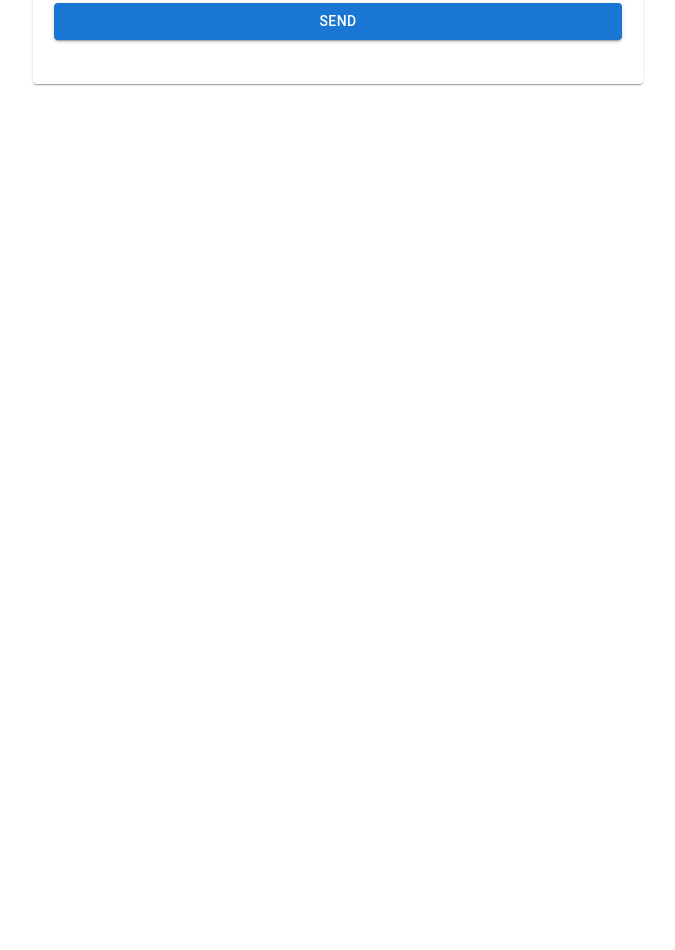
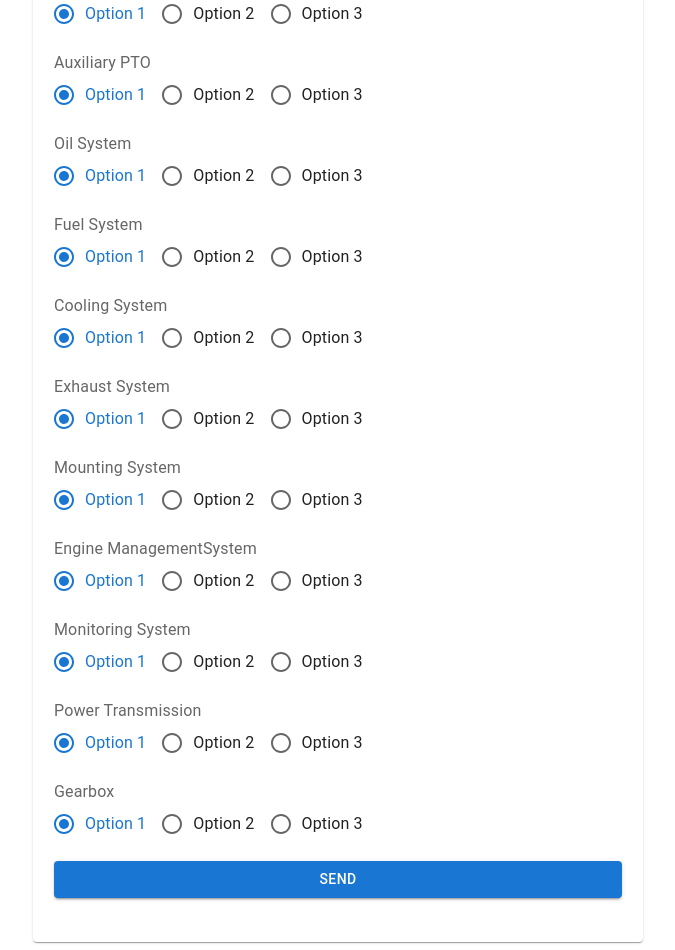
Before and after one commit to interBN/OOKA-Frontend, a React (Create React App) app in the folder ooka-frontend/: page / in a window 1280 px wide. Shown: the part 380-1330 px from the top of the page, without its empty margins (302-977 px from the left). Before the commit the page ends 800 px from the top, so only its background shows below. Built offline with nearby package versions, Linux system fonts and the light colour scheme.

Commit message:
add field names

```diff
--- a/ooka-frontend/src/App.js
+++ b/ooka-frontend/src/App.js
@@ -1,19 +1,56 @@
-import { Button, Card, CardContent, Grid, Typography, FormControl, Radio, FormControlLabel, RadioGroup, FormLabel } from '@mui/material';
+import { Button, Card, CardContent, Alert, Grid, Typography, FormControl, Radio, FormControlLabel, RadioGroup, FormLabel } from '@mui/material';
 import React from 'react';
 import "./App.css";
 import logo from "./logo.svg";
+import { useRadioGroup } from '@mui/material/RadioGroup';
+import { styled } from '@mui/material/styles';
+
+
+
+const StyledFormControlLabel = styled((props) => <FormControlLabel {...props} />)(
+    ({ theme, checked }) => ({
+        '.MuiFormControlLabel-label': checked && {
+            color: theme.palette.primary.main,
+        },
+    }),
+);
+
+function MyFormControlLabel(props) {
+    //   {/* <Grid xs={12} sm={6} item>
+    //                             <TextField label="First Name" placeholder='Please enter first name' variant='outlined' fullWidth required />
+    //                         </Grid>
+    //                         <Grid xs={12} sm={6} item>
+    //                             <TextField label="Last Name" placeholder='Please enter last name' variant='outlined' fullWidth required />
+    //                         </Grid>
+    //                         <Grid xs={12} item>
+    //                             <TextField type="email" label="Email" placeholder='Please enter email' variant='outlined' fullWidth required />
+    //                         </Grid>
+    //                         <Grid xs={12} item>
+    //                             <TextField type="number" label="Phone" placeholder='Please enter phone' variant='outlined' fullWidth required />
+    //                         </Grid>
+    //                         <Grid xs={12} item>
+    //                             <TextField label="Message" multiline rows={8} placeholder='Type message' variant='outlined' fullWidth required />
+    //                         </Grid> */}
+    const radioGroup = useRadioGroup();
+    let checked = false;
+    if (radioGroup) {
+        checked = radioGroup.value === props.value;
+    }
+    return <StyledFormControlLabel checked={checked} {...props} />;
+}
+
 
 function App() {
     return (
         <div className='App'>
 
+            <Alert variant="filled" severity="info" onClose={() => { }}>This is an info alert — check it out!</Alert>
             <header className="App-header" align="center">
                 <img src={logo} className="App-logo" alt="logo" />
                 <Typography gutterBottom variant="h3" align='center'>
                     Unsere App
                 </Typography>
             </header>
-
 
             <Card style={{ maxWidth: 600, margin: "0 auto", padding: "20px 5px" }}>
                 <CardContent>
@@ -24,58 +61,6 @@ function App() {
 
                     <form>
                         <Grid container spacing={2}>
-                            {/* <Grid xs={12} sm={6} item>
-                                <TextField label="First Name" placeholder='Please enter first name' variant='outlined' fullWidth required />
-                            </Grid>
-                            <Grid xs={12} sm={6} item>
-                                <TextField label="Last Name" placeholder='Please enter last name' variant='outlined' fullWidth required />
-                            </Grid>
-                            <Grid xs={12} item>
-                                <TextField type="email" label="Email" placeholder='Please enter email' variant='outlined' fullWidth required />
-                            </Grid>
-                            <Grid xs={12} item>
-                                <TextField type="number" label="Phone" placeholder='Please enter phone' variant='outlined' fullWidth required />
-                            </Grid>
-                            <Grid xs={12} item>
-                                <TextField label="Message" multiline rows={8} placeholder='Type message' variant='outlined' fullWidth required />
-                            </Grid> */}
-
-                            {/*
-
-                            <Grid xs={12} item>
-                                <TextField type="text" label="StartingSystem" placeholder='Please enter the StartingSystem' variant='outlined' fullWidth required />
-                            </Grid>
-                            <Grid xs={12} item>
-                                <TextField type="text" label="AuxiliaryPTO" placeholder='Please enter the AuxiliaryPTO' variant='outlined' fullWidth required />
-                            </Grid>
-                            <Grid xs={12} item>
-                                <TextField type="text" label="OilSystem" placeholder='Please enter the OilSystem' variant='outlined' fullWidth required />
-                            </Grid>
-                            <Grid xs={12} item>
-                                <TextField type="text" label="FuelSystem" placeholder='Please enter the FuelSystem' variant='outlined' fullWidth required />
-                            </Grid>
-                            <Grid xs={12} item>
-                                <TextField type="text" label="CoolingSystem" placeholder='Please enter the CoolingSystem' variant='outlined' fullWidth required />
-                            </Grid>
-                            <Grid xs={12} item>
-                                <TextField type="text" label="ExhaustSystem" placeholder='Please enter the ExhaustSystem' variant='outlined' fullWidth required />
-                            </Grid>
-                            <Grid xs={12} item>
-                                <TextField type="text" label="MountingSystem" placeholder='Please enter the MountingSystem' variant='outlined' fullWidth required />
-                            </Grid>
-                            <Grid xs={12} item>
-                                <TextField type="text" label="EngineManagementSystem" placeholder='Please enter the EngineManagementSystem' variant='outlined' fullWidth required />
-                            </Grid>
-                            <Grid xs={12} item>
-                                <TextField type="text" label="MonitoringSystem" placeholder='Please enter the MonitoringSystem' variant='outlined' fullWidth required />
-                            </Grid>
-                            <Grid xs={12} item>
-                                <TextField type="text" label="PowerTransmission" placeholder='Please enter the PowerTransmission' variant='outlined' fullWidth required />
-                            </Grid>
-                            <Grid xs={12} item>
-                                <TextField type="text" label="Gearbox" placeholder='Please enter the Gearbox' variant='outlined' fullWidth required />
-                            </Grid> */}
-
                             <Grid xs={12} item>
                                 <Typography gutterBottom color="textSecondary" variant='body2' component="p">
                                     Lorem ipsum dolor sit amet, consetetur sadipscing elitr, sed diam nonumy eirmod tempor invidunt ut labore et dolore magna aliquyam erat, sed diam voluptua.
@@ -84,16 +69,111 @@ function App() {
 
                             <Grid xs={12} item>
                                 <FormControl>
-                                    <FormLabel id="demo-radio-buttons-group-label">StartingSystem</FormLabel>
-                                    <RadioGroup
-                                        row
-                                        aria-labelledby="demo-radio-buttons-group-label"
-                                        defaultValue="Op1"
-                                        name="radio-buttons-group"
-                                    >
-                                        <FormControlLabel value="Op1" control={<Radio />} label="Option 1" />
-                                        <FormControlLabel value="Op2" control={<Radio />} label="Option 2" />
-                                        <FormControlLabel value="Op3" control={<Radio />} label="Option 3" />
+                                    <FormLabel id="startingSystem">Starting System</FormLabel>
+                                    <RadioGroup row name="startingSystem" defaultValue="Op1">
+                                        <MyFormControlLabel value="Op1" label="Option 1" control={<Radio />} />
+                                        <MyFormControlLabel value="Op2" label="Option 2" control={<Radio />} />
+                                        <MyFormControlLabel value="Op3" label="Option 3" control={<Radio />} />
+                                    </RadioGroup>
+                                </FormControl>
+                            </Grid>
+                            <Grid xs={12} item>
+                                <FormControl>
+                                    <FormLabel id="auxiliaryPTO">Auxiliary PTO</FormLabel>
+                                    <RadioGroup row name="auxiliaryPTO" defaultValue="Op1">
+                                        <MyFormControlLabel value="Op1" label="Option 1" control={<Radio />} />
+                                        <MyFormControlLabel value="Op2" label="Option 2" control={<Radio />} />
+                                        <MyFormControlLabel value="Op3" label="Option 3" control={<Radio />} />
+                                    </RadioGroup>
+                                </FormControl>
+                            </Grid>
+                            <Grid xs={12} item>
+                                <FormControl>
+                                    <FormLabel id="oilSystem">Oil System</FormLabel>
+                                    <RadioGroup row name="oilSystem" defaultValue="Op1">
+                                        <MyFormControlLabel value="Op1" label="Option 1" control={<Radio />} />
+                                        <MyFormControlLabel value="Op2" label="Option 2" control={<Radio />} />
+                                        <MyFormControlLabel value="Op3" label="Option 3" control={<Radio />} />
+                                    </RadioGroup>
+                                </FormControl>
+                            </Grid>
+                            <Grid xs={12} item>
+                                <FormControl>
+                                    <FormLabel id="fuelSystem">Fuel System</FormLabel>
+                                    <RadioGroup row name="fuelSystem" defaultValue="Op1">
+                                        <MyFormControlLabel value="Op1" label="Option 1" control={<Radio />} />
+                                        <MyFormControlLabel value="Op2" label="Option 2" control={<Radio />} />
+                                        <MyFormControlLabel value="Op3" label="Option 3" control={<Radio />} />
+                                    </RadioGroup>
+                                </FormControl>
+                            </Grid>
+                            <Grid xs={12} item>
+                                <FormControl>
+                                    <FormLabel id="coolingSystem">Cooling System</FormLabel>
+                                    <RadioGroup row name="coolingSystem" defaultValue="Op1">
+                                        <MyFormControlLabel value="Op1" label="Option 1" control={<Radio />} />
+                                        <MyFormControlLabel value="Op2" label="Option 2" control={<Radio />} />
+                                        <MyFormControlLabel value="Op3" label="Option 3" control={<Radio />} />
+                                    </RadioGroup>
+                                </FormControl>
+                            </Grid>
+                            <Grid xs={12} item>
+                                <FormControl>
+                                    <FormLabel id="exhaustSystem">Exhaust System</FormLabel>
+                                    <RadioGroup row name="exhaustSystem" defaultValue="Op1">
+                                        <MyFormControlLabel value="Op1" label="Option 1" control={<Radio />} />
+                                        <MyFormControlLabel value="Op2" label="Option 2" control={<Radio />} />
+                                        <MyFormControlLabel value="Op3" label="Option 3" control={<Radio />} />
+                                    </RadioGroup>
+                                </FormControl>
+                            </Grid>
+                            <Grid xs={12} item>
+                                <FormControl>
+                                    <FormLabel id="mountingSystem">Mounting System</FormLabel>
+                                    <RadioGroup row name="mountingSystem" defaultValue="Op1">
+                                        <MyFormControlLabel value="Op1" label="Option 1" control={<Radio />} />
+                                        <MyFormControlLabel value="Op2" label="Option 2" control={<Radio />} />
+                                        <MyFormControlLabel value="Op3" label="Option 3" control={<Radio />} />
+                                    </RadioGroup>
+                                </FormControl>
+                            </Grid>
+                            <Grid xs={12} item>
+                                <FormControl>
+                                    <FormLabel id="engineManagementSystem">Engine ManagementSystem</FormLabel>
+                                    <RadioGroup row name="engineManagementSystem" defaultValue="Op1">
+                                        <MyFormControlLabel value="Op1" label="Option 1" control={<Radio />} />
+                                        <MyFormControlLabel value="Op2" label="Option 2" control={<Radio />} />
+                                        <MyFormControlLabel value="Op3" label="Option 3" control={<Radio />} />
+                                    </RadioGroup>
+                                </FormControl>
+                            </Grid>
+                            <Grid xs={12} item>
+                                <FormControl>
+                                    <FormLabel id="monitoringSystem">Monitoring System</FormLabel>
+                                    <RadioGroup row name="monitoringSystem" defaultValue="Op1">
+                                        <MyFormControlLabel value="Op1" label="Option 1" control={<Radio />} />
+                                        <MyFormControlLabel value="Op2" label="Option 2" control={<Radio />} />
+                                        <MyFormControlLabel value="Op3" label="Option 3" control={<Radio />} />
+                                    </RadioGroup>
+                                </FormControl>
+                            </Grid>
+                            <Grid xs={12} item>
+                                <FormControl>
+                                    <FormLabel id="powerTransmission">Power Transmission</FormLabel>
+                                    <RadioGroup row name="powerTransmission" defaultValue="Op1">
+                                        <MyFormControlLabel value="Op1" label="Option 1" control={<Radio />} />
+                                        <MyFormControlLabel value="Op2" label="Option 2" control={<Radio />} />
+                                        <MyFormControlLabel value="Op3" label="Option 3" control={<Radio />} />
+                                    </RadioGroup>
+                                </FormControl>
+                            </Grid>
+                            <Grid xs={12} item>
+                                <FormControl>
+                                    <FormLabel id="gearbox">Gearbox</FormLabel>
+                                    <RadioGroup row name="gearbox" defaultValue="Op1">
+                                        <MyFormControlLabel value="Op1" label="Option 1" control={<Radio />} />
+                                        <MyFormControlLabel value="Op2" label="Option 2" control={<Radio />} />
+                                        <MyFormControlLabel value="Op3" label="Option 3" control={<Radio />} />
                                     </RadioGroup>
                                 </FormControl>
                             </Grid>
@@ -101,7 +181,6 @@ function App() {
                             <Grid xs={12} item>
                                 <Button type='submit' variant="contained" color='primary' fullWidth>Send</Button>
                             </Grid>
-
 
                         </Grid>
                     </form>
```
